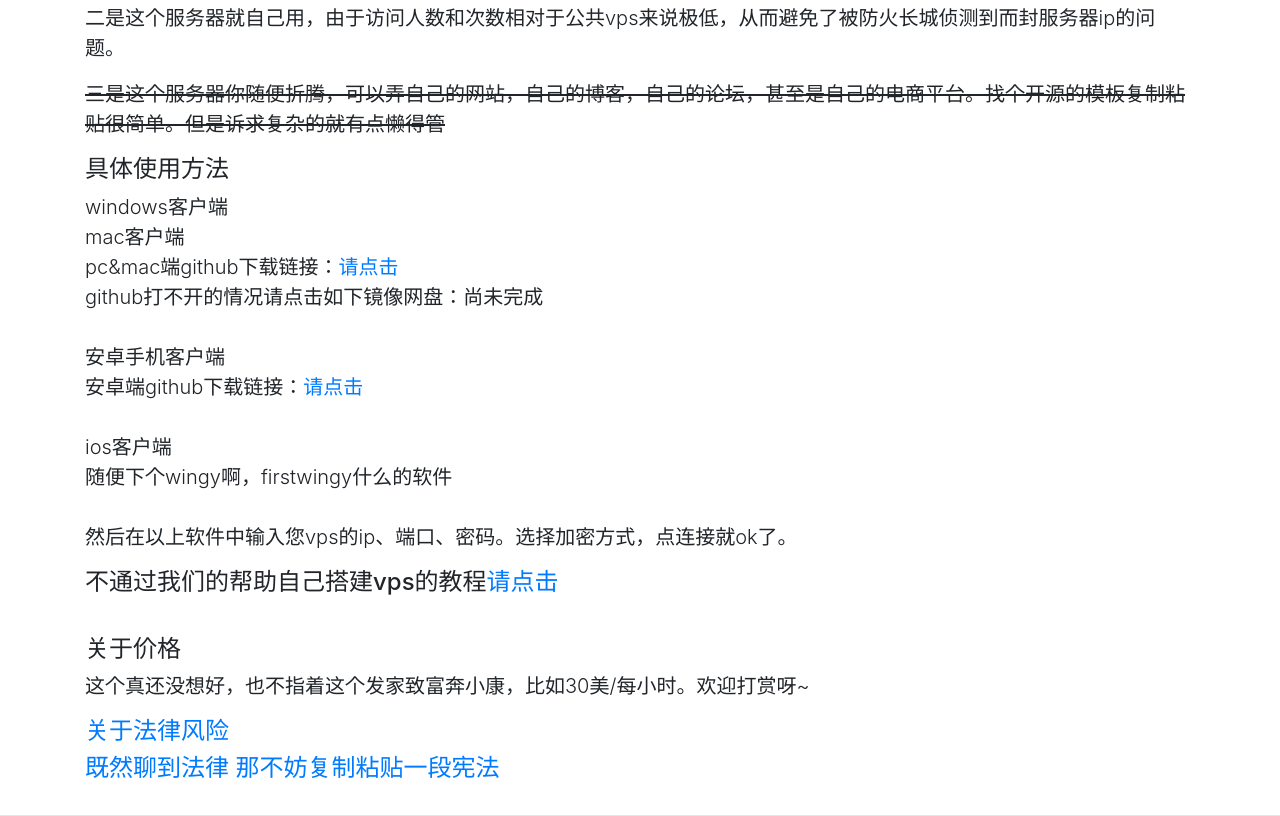
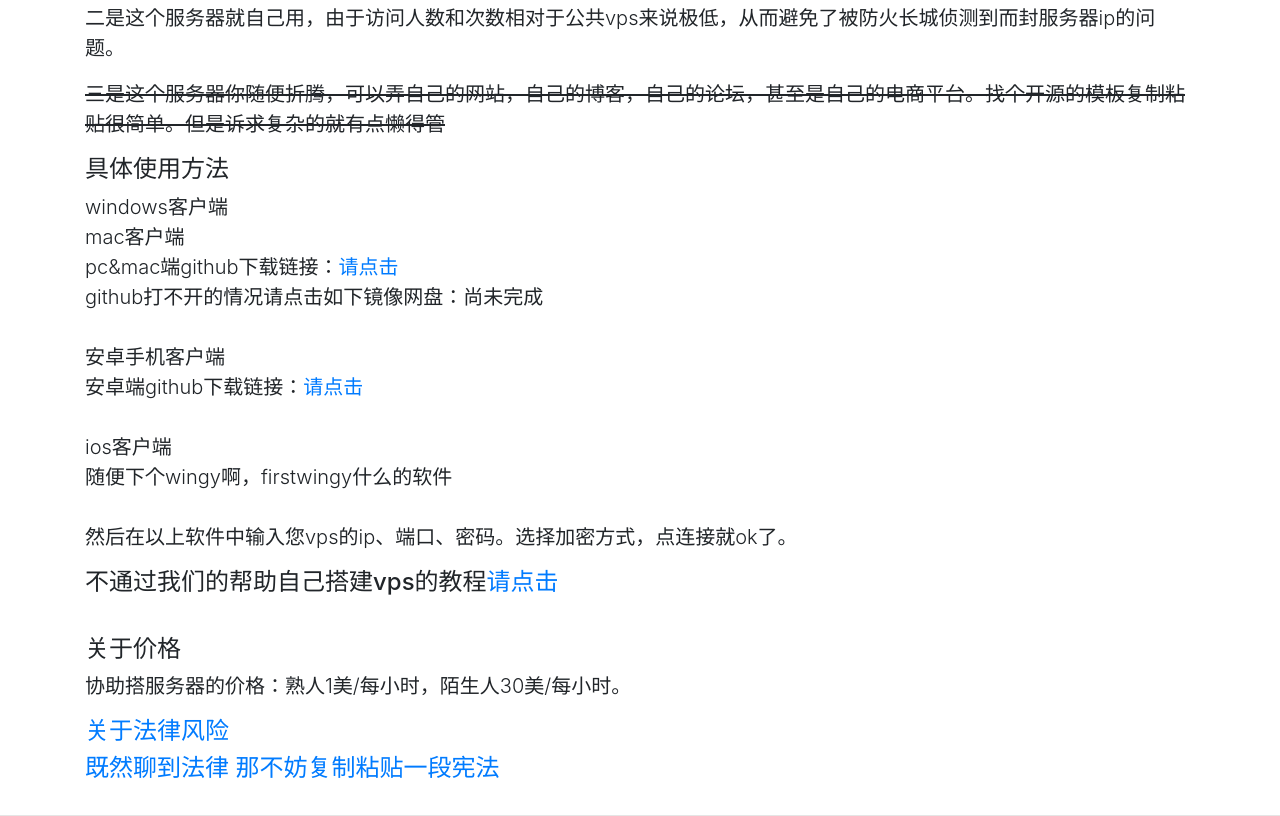
Before and after one commit to zhen246/zhen246.github.io, a website: page 1.html in a window 1280 px wide. Shown: the part 579-1395 px from the top of the page. Drawn offline with Linux system fonts and the light colour scheme.

Commit message:
Update 1.html

```diff
--- a/1.html
+++ b/1.html
@@ -110,7 +110,7 @@
             <h4>不通过我们的帮助自己搭建vps的教程<a href= "2.html">请点击</a></h4><br>
             <h4>关于价格</h4>
             <p>
-              这个真还没想好，也不指着这个发家致富奔小康，比如30美/每小时。欢迎打赏呀~
+              协助搭服务器的价格：熟人1美/每小时，陌生人30美/每小时。
             </p>
 
 
```
